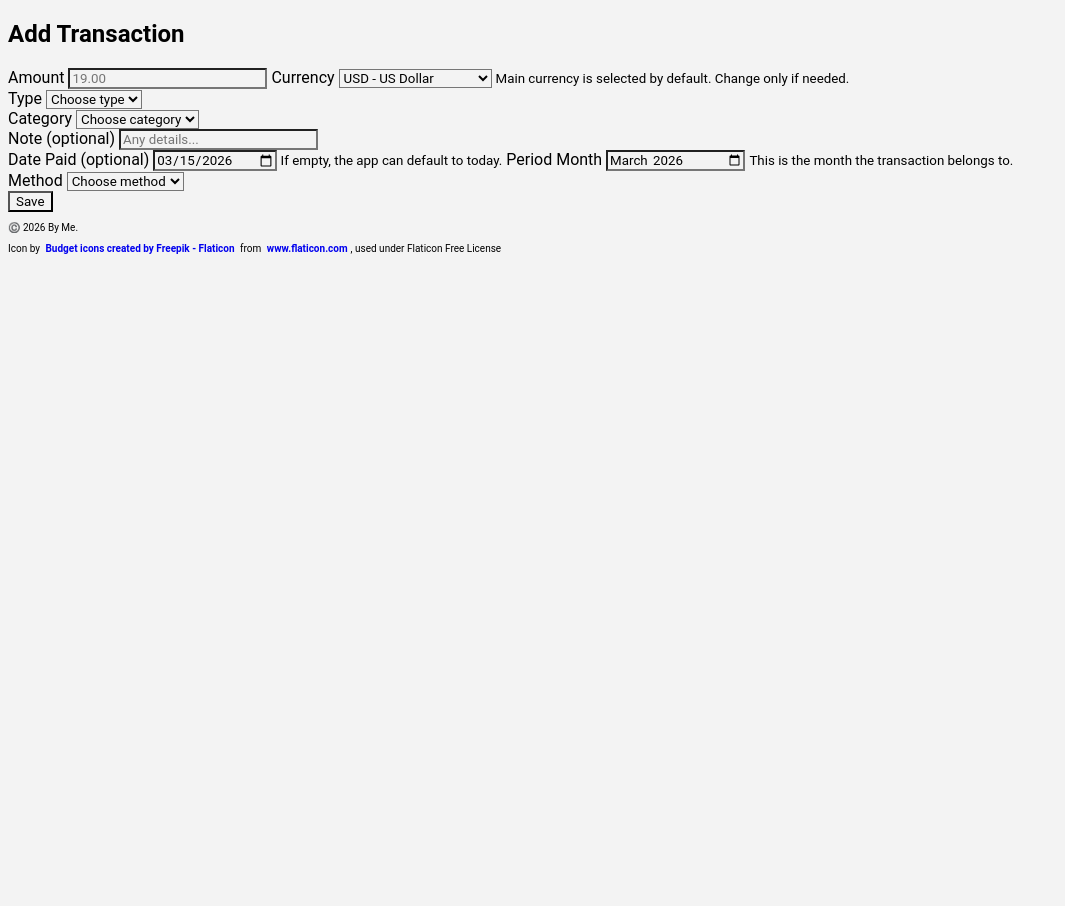
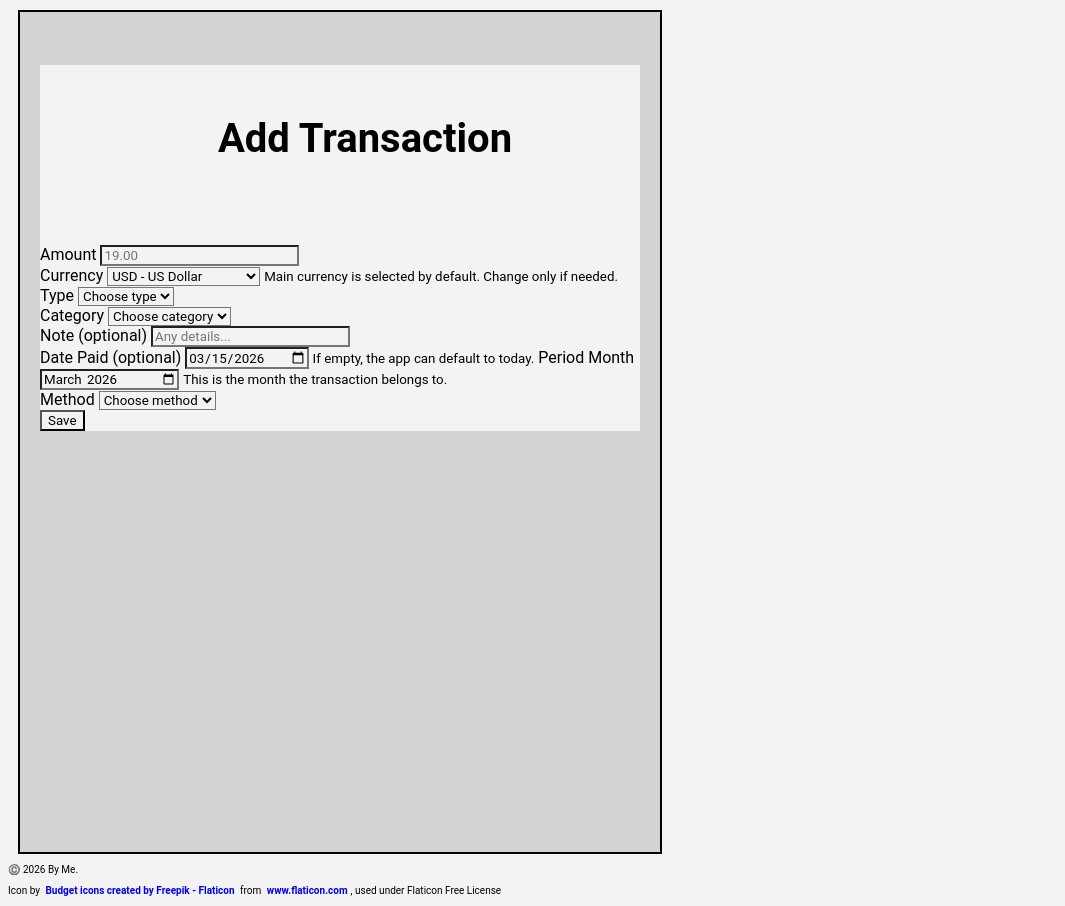
Before and after one commit to Daniel-7733/MyFinanceMap, a Flask app: page /transactions-add in a window 1280 px wide. Shown: the part 55-961 px from the top of the page, without its empty margins (0-1065 px from the left). Before the commit the page ends 309 px from the top, so only its background shows below. Run offline with Flask 3, Linux system fonts and the light colour scheme; the visitor is signed in with stand-in values (Sample User, id 1).

Commit message:
V1.0 -> css for add/edit_transaction.html

```diff
--- a/app/static/css/main.css
+++ b/app/static/css/main.css
@@ -45,9 +45,6 @@ footer {
     font-size: 10px;
 }
 
-
-/*Transaction.html page Set up*/
-
 .title-cls {
     font-size: 40px;
     text-align: center;
@@ -56,6 +53,8 @@ footer {
     padding-bottom: 50px;
     padding-left: 80px;
 }
+
+/*Transaction.html page Set up*/
 
 .top-div-cls {
     font-size: 15px;
@@ -156,4 +155,14 @@ th, td {
 
 
 
-/**/
+/*add_transaction.html Page*/
+
+/* make a box*/
+.my-box {
+    width: 600px; /* Sets the width of the content area */
+    height: 800px; /* Sets the height of the content area */
+    background-color: lightgray; /* Gives the box a background color */
+    border: 2px solid black; /* Adds a border */
+    padding: 20px; /* Adds space between content and border */
+    margin: 10px; /* Adds space outside the border, between this box and others */
+}
--- a/app/templates/add_transaction.html
+++ b/app/templates/add_transaction.html
@@ -3,9 +3,9 @@
 {% block content %}
 
 <section>
-  <div>
+  <div class="my-box">
     <form method="POST" action="{{ url_for('main.add_transaction') }}">
-      <h1>Add Transaction</h1>
+      <h1 class="title-cls" id="title-id">Add Transaction</h1>
 
       <!-- Amount + Currency -->
       <div class="amount_cls">
@@ -20,6 +20,7 @@
           required
         />
 
+        <br>
         <label for="currency_code">Currency</label>
         <select id="currency_code" name="currency_code" required>
           <!-- MAIN currency is default (change USD to whatever your main currency is) -->
--- a/app/templates/edit_transaction.html
+++ b/app/templates/edit_transaction.html
@@ -6,9 +6,9 @@
     <h1>ID = {{ transaction }}</h1>
 
 <section>
-  <div>
+  <div class="my-box">
     <form method="POST" action="{{ url_for('main.edit_transaction', id=id) }}">
-      <h1>Add Transaction</h1>
+      <h1 class="title-cls" id="title-id">Add Transaction</h1>
 
       <!-- Amount + Currency -->
       <div class="amount_cls">
@@ -22,6 +22,8 @@
           min="0"
           required
         />
+
+        <br>
 
         <label for="currency_code">Currency</label>
         <select id="currency_code" name="currency_code" required>
```
